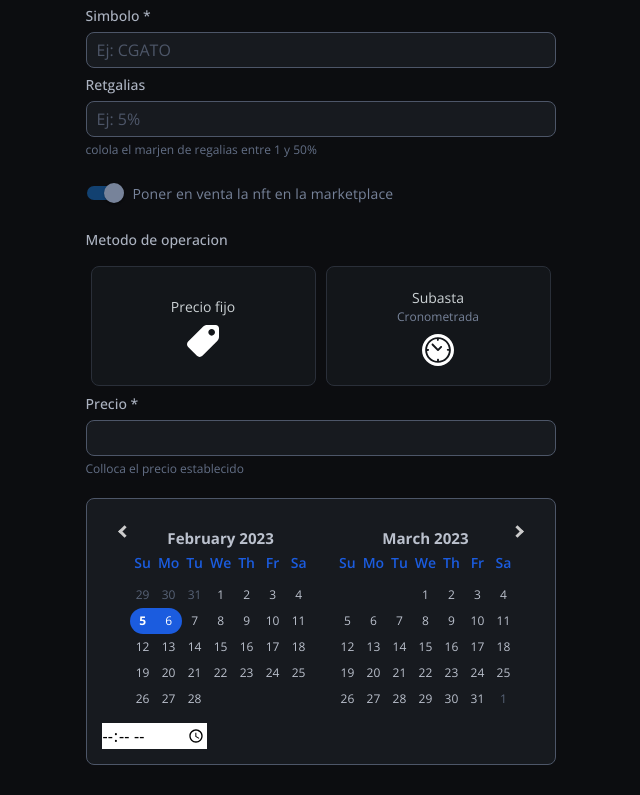
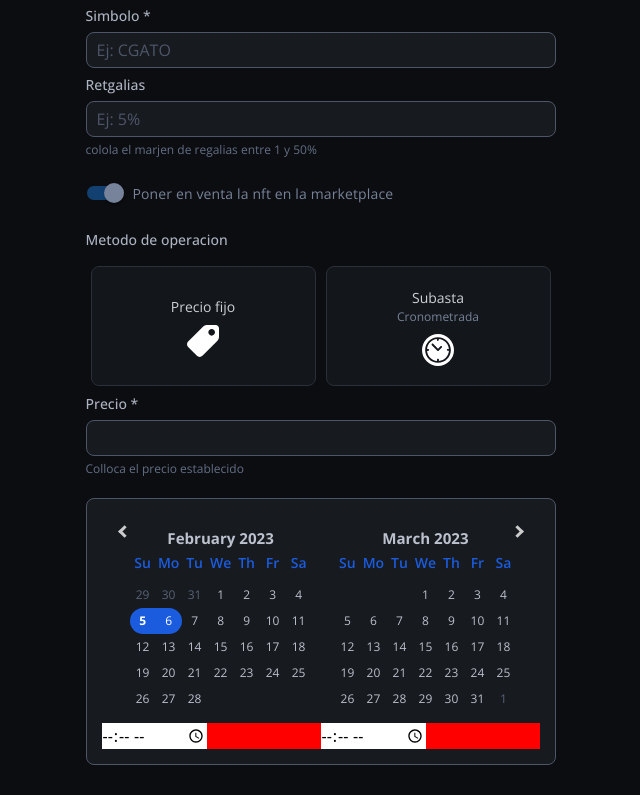
Before and after one commit to angeleesc/wolfy-marketplace-3.0-js, a React (Create React App) app: page /create-new-nft in a window 1280 px wide. Shown: the part 1033-1828 px from the top of the page, without its empty margins (132-772 px from the left). Built offline with nearby package versions, Linux system fonts and the light colour scheme.

Commit message:
conecion de la clase del tiempo

```diff
--- a/src/components/form-controls/pickers/DatePikckerReacDP.jsx
+++ b/src/components/form-controls/pickers/DatePikckerReacDP.jsx
@@ -15,7 +15,7 @@ export default function DatePikckerReacDP({ defaultTime = new Date() }) {
     const [start, end] = dates;
 
     console.log("fecha de inicio", start);
-    console.log("fecha final", end)
+    console.log("fecha final", end);
 
     setStartDate(start);
     setEndDate(end);
@@ -34,8 +34,13 @@ export default function DatePikckerReacDP({ defaultTime = new Date() }) {
           inline
           monthsShown={2}
         />
-        <div>
-          <input type="time" />
+        <div className="grid  grid-cols-2">
+          <label className="w-custom-time-piker">
+            <input type="time" />
+          </label>
+          <label className="w-custom-time-piker">
+            <input type="time" />
+          </label>
         </div>
       </div>
     </div>
--- a/src/components/form-controls/pickers/date-picker.scss
+++ b/src/components/form-controls/pickers/date-picker.scss
@@ -20,3 +20,8 @@
     padding         : 15px;
     border-radius   : 8px;
 }
+
+
+.w-custom-time-piker{
+    background-color: red;
+}
```
